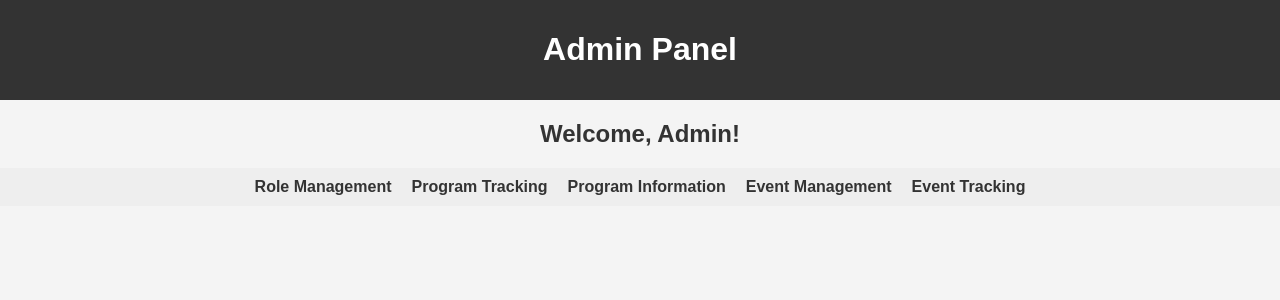
After one commit to loganyc-tx/proj310_team14, a PHP site: page /admin_landing.php in a window 1280 px wide. The commit adds this page. Shown: the top 300 px of the page. Run offline with PHP 8.4, Linux system fonts and the light colour scheme.

Commit message:
Add files via upload

```diff
--- /dev/null
+++ b/admin_landing.php
@@ -0,0 +1,84 @@
+<?php include 'header.php'; ?>
+<!DOCTYPE html>
+<html lang="en">
+
+<head>
+    <meta charset="UTF-8">
+    <meta name="viewport" content="width=device-width, initial-scale=1.0">
+    <title>Admin Landing Page</title>
+    <style>
+        body {
+            font-family: Arial, sans-serif;
+            margin: 0;
+            padding: 0;
+            background-color: #f4f4f4;
+        }
+
+        header {
+            background-color: #333;
+            color: #fff;
+            text-align: center;
+            padding: 10px;
+        }
+
+        h2 {
+            text-align: center;
+            color: #333;
+        }
+
+        nav {
+            background-color: #eee;
+            padding: 10px;
+        }
+
+        nav ul {
+            list-style: none;
+            margin: 0;
+            padding: 0;
+            display: flex;
+            justify-content: center;
+        }
+
+        nav li {
+            margin: 0 10px;
+        }
+
+        nav a {
+            text-decoration: none;
+            color: #333;
+            font-weight: bold;
+            font-size: 16px;
+        }
+
+        nav a:hover {
+            color: #ff6600;
+        }
+
+        .content {
+            padding: 20px;
+            text-align: center;
+        }
+    </style>
+</head>
+
+<body>
+    <header>
+        <h1>Admin Panel</h1>
+    </header>
+
+    <h2>Welcome, Admin!</h2>
+
+    <!-- Navigation bar -->
+    <nav>
+        <ul>
+            <li><a href="admin_page.php">Role Management</a></li>
+            <li><a href="admin_tracking.php">Program Tracking</a></li>
+            <li><a href="admin_apps.php">Program Information</a></li>
+            <li><a href="event_admin.php">Event Management</a></li>
+            <li><a href="event_tracking_admin.php">Event Tracking</a></li>
+        </ul>
+        </ul>
+    </nav>
+</body>
+
+</html>
--- a/login.php
+++ b/login.php
@@ -31,9 +31,9 @@ if ($_SERVER["REQUEST_METHOD"] == "POST") {
         $_SESSION["uin"] = $uin;
         // Redirect based on user type
         if ($userType == "admin" && $access == 1) {
-            header("Location: admin_page.php");
+            header("Location: admin_landing.php");
         } elseif ($userType == "student" && $access == 1) {
-            header("Location: student_page.php");
+            header("Location: student_landing.php");
         } else {
             echo "Invalid Username/Password or Missing Permissions.";
         }
```
Also changed, not shown: index.php (+112 -0 lines), process_signup.php (added, +44 -0 lines), student_landing.php (added, +85 -0 lines).
